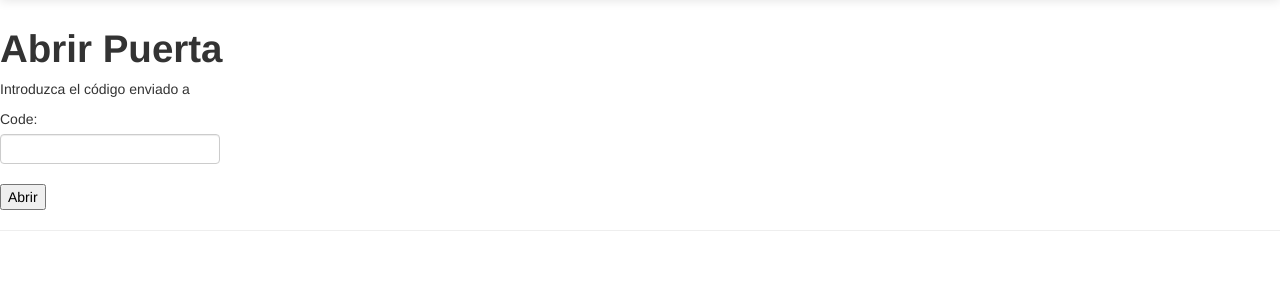
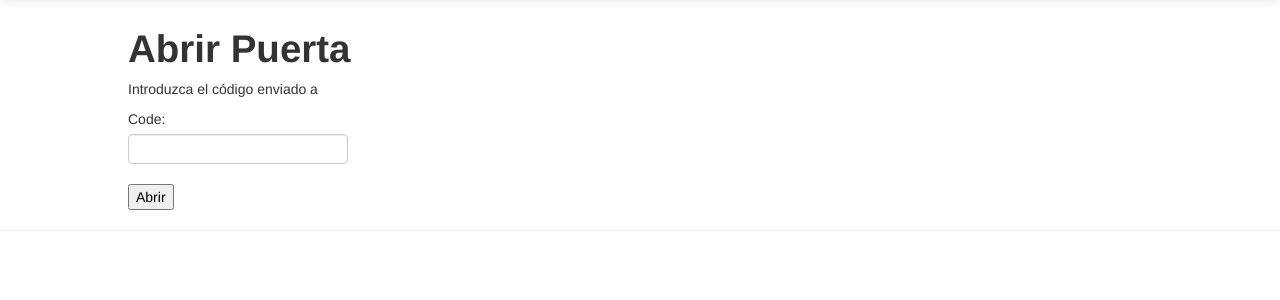
Before and after one commit to luisescamillar/sisdom, a Django app: template templates/app/open.html in a window 1280 px wide. Shown: the part 41-341 px from the top of the page. Run offline with Django 3.2, Linux system fonts and the light colour scheme; the template is opened without the code that fills it: values that come from a table or form of the project are taken from there, others are empty; parts of the project's set-up code (start-up, migrations or seed data) failed here and were passed over.

Commit message:
Modify style

```diff
--- a/static/css/bootstrap-fluid-adj.css
+++ b/static/css/bootstrap-fluid-adj.css
@@ -5,6 +5,10 @@
       }
       .sidebar-nav {
         padding: 9px 0;
+      }
+
+      div.body {
+        margin-left: 10%
       }
 
       @media (max-width: 980px) {
--- a/templates/app/base.html
+++ b/templates/app/base.html
@@ -45,7 +45,7 @@
 	   </div>
 	</div>
 
-	<div>
+	<div class="body">
 		{% block body_block %}{% endblock %}
 	</div>
 	<hr />
```
